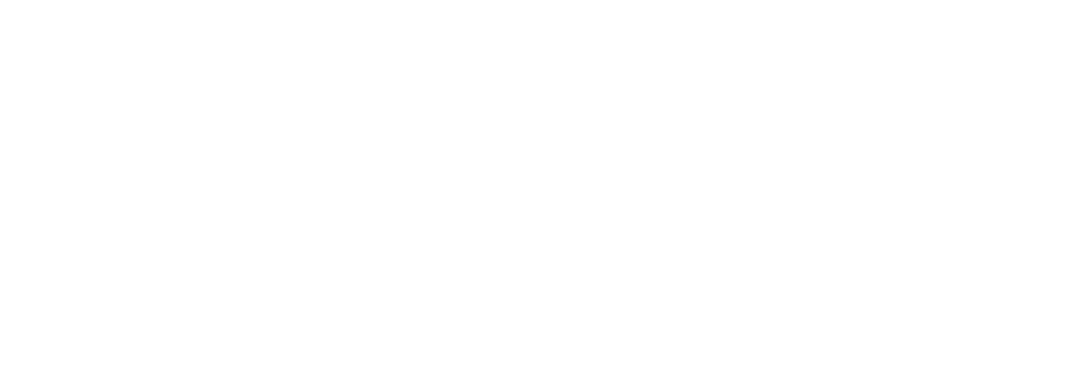
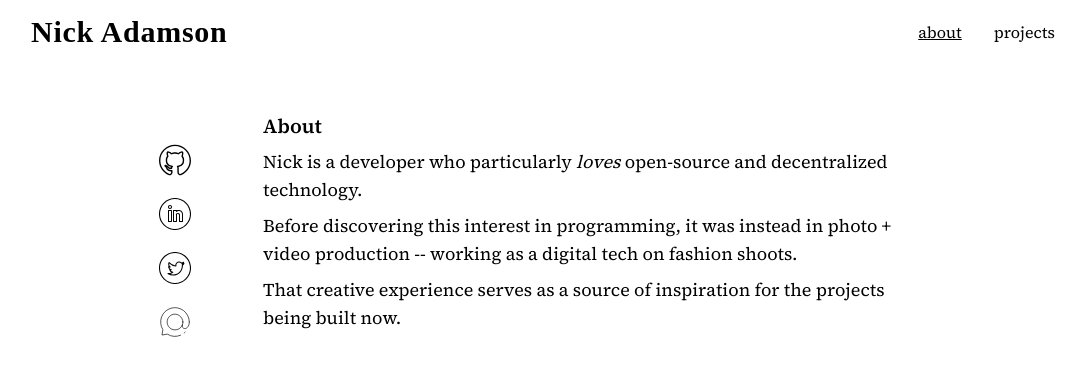
Before and after one commit to nickadamson/dotdev, a Next.js app: page / in a window 1280 px wide. Shown: the top 376 px of the page, without its empty margins (97-1183 px from the left). Built offline with nearby package versions, Linux system fonts and the light colour scheme.

Commit message:
feat: add aboutme

```diff
--- a/src/pages/index.tsx
+++ b/src/pages/index.tsx
@@ -1,17 +1,30 @@
 import type { NextPage } from "next";
-import Head from "next/head";
+import Layout from "../components/Layout";
 
 const AboutPage: NextPage = () => {
   return (
-    <div className="">
-      <Head>
-        <title></title>
-        <meta name="" content="" />
-        <link rel="" href="" />
-      </Head>
-
-      <main className=""></main>
+    <Layout>
+      <section id="about">
+        <div className="flex flex-col">
+          <h2 className="mb-2 text-xl font-semibold">About</h2>
+          <div className="space-y-2 text-lg">
+            <p>
+              Nick is a developer who particularly <i>loves</i> open-source and
+              decentralized technology.
+            </p>
+            <p>
+              Before discovering this interest in programming, it was instead in
+              photo + video production -- working as a digital tech on fashion
+              shoots.
+            </p>
+            <p>
+              That creative experience serves as a source of inspiration for the
+              projects being built now.
+            </p>
     </div>
+        </div>
+      </section>
+    </Layout>
   );
 };
 
```
